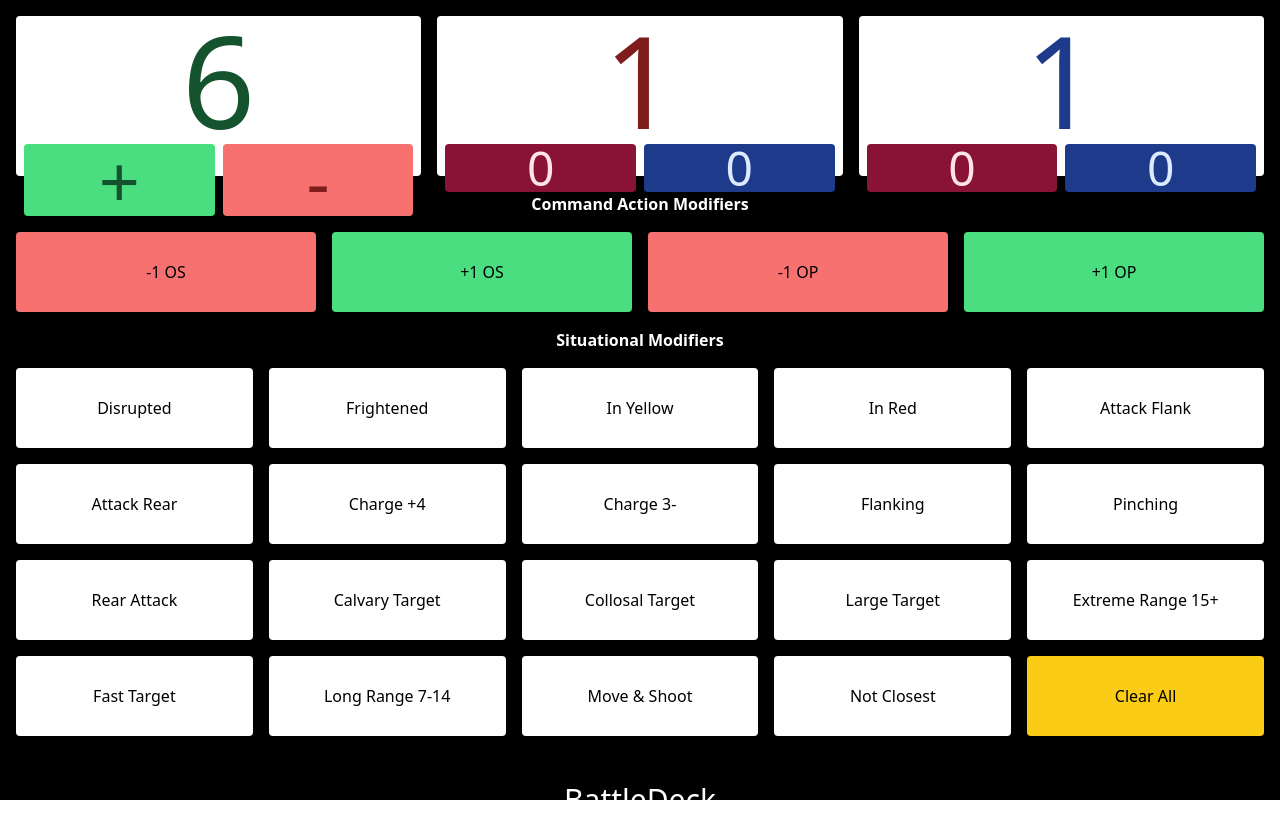
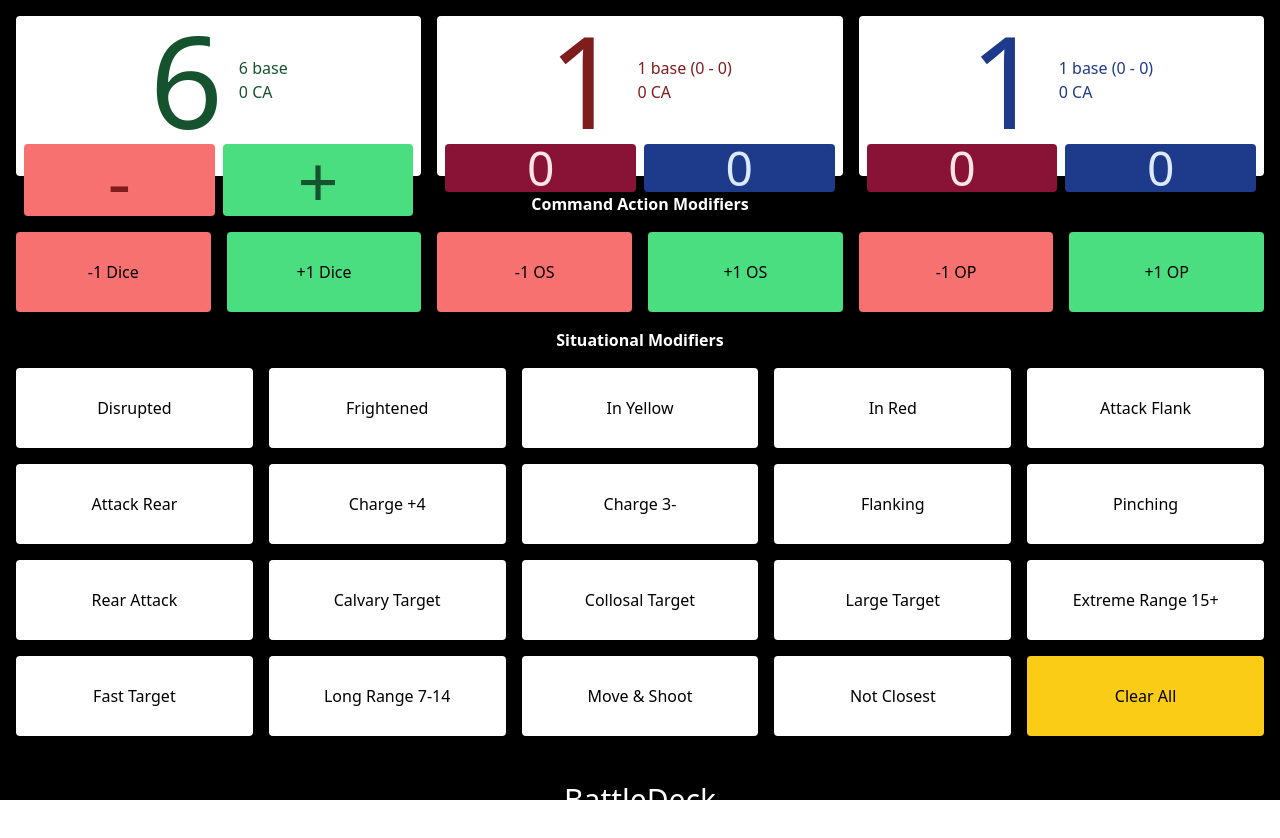
Before and after one commit to peterclark/battledeck, a React (Vite) app: page / in a window 1280 px wide. Built offline with nearby package versions, Linux system fonts and the light colour scheme.

Commit message:
wound modifiers

```diff
--- a/src/App.jsx
+++ b/src/App.jsx
@@ -6,16 +6,21 @@ import { max, min } from "lodash";
 import { useToggle, useUpdateEffect } from "react-use";
 import className from "classnames";
 
-const MAX_DICE = 20;
 const MAX_ROLL = 10;
 const MODIFIER_CLASSES = "flex-1 rounded";
 
 const App = () => {
   const [dice, setDice] = useState(6);
+  const [diceModifier, setDiceModifier] = useState(0);
   const [offensiveSkill, setOffensiveSkill] = useState(0);
   const [offensivePower, setOffensivePower] = useState(0);
   const [defensiveSkill, setDefensiveSkill] = useState(0);
   const [defensivePower, setDefensivePower] = useState(0);
+
+  const [commandActionModifiers, setCommandActionModifiers] = useState([0,0,0,0,0]);
+  const [offensiveSkillModifier, setOffensiveSkillModifier] = useState(0);
+  const [offensivePowerModifier, setOffensivePowerModifier] = useState(0);
+
   const [disrupted, toggleDisrupted] = useToggle(false);
   const [frightened, toggleFrightened] = useToggle(false);
   const [inTheYellow, toggleInTheYellow] = useToggle(false);
@@ -36,20 +41,6 @@ const App = () => {
   const [moveAndShoot, toggleMoveAndShoot] = useToggle(false);
   const [notClosestTarget, toggleNotClosestTarget] = useToggle(false);
 
-  const modifiers = {
-    disrupted,
-    frightened,
-    inTheYellow,
-    inTheRed,
-    attackingToFlank,
-    attackingToRear,
-    chargingFourOrMoreDice,
-    chargingThreeOrLessDice,
-    flanking,
-    pinching,
-    rearAttacking,
-  };
-
   // 6 is always a miss, 1 is always a hit
   const rollToHit = useMemo(() => {
     return max([min([offensiveSkill - defensiveSkill, 5]), 1]);
@@ -60,11 +51,23 @@ const App = () => {
   }, [offensivePower, defensivePower]);
 
   const handleIncDice = (mod) => {
-    setDice((dice + mod) % MAX_DICE);
+    setDice(max([dice + mod, 0]));
   };
+
+  const handleIncDiceModifier = (mod) => {
+    setDiceModifier(diceModifier + mod);
+  }
 
   const handleIncOffensiveSkill = (mod) => {
     setOffensiveSkill((os) => (os + mod) % MAX_ROLL);
+  };
+
+  const handleIncOffensiveSkillModifier = (mod) => {
+    setOffensiveSkillModifier((osm) => osm + mod);
+  };
+
+  const handleIncOffensivePowerModifier = (mod) => {
+    setOffensivePowerModifier((opm) => opm + mod);
   };
 
   const handleIncOffensivePower = (mod) => {
@@ -79,32 +82,32 @@ const App = () => {
     setDefensivePower((dp) => (dp + mod) % MAX_ROLL);
   };
 
-  const handleIncAttack = (mod) => {
+  const handleAddModifiers = (mod) => {
     const [d, os, op] = mod || [];
-    handleIncDice(d);
-    handleIncOffensiveSkill(os);
-    handleIncOffensivePower(op);
+    handleIncDiceModifier(d);
+    handleIncOffensiveSkillModifier(os);
+    handleIncOffensivePowerModifier(op);
   };
 
-  useUpdateEffect(() => handleIncAttack(disrupted ? [-1, -1, -1] : [1,1,1]) , [disrupted]);
-  // useMemo(() => handleIncAttack(frightened ? [-1, -1, -1] : [1,1,1]) , [frightened]);
-  useUpdateEffect(() => handleIncAttack(inTheYellow ? [-1, 0, 0] : [1,0,0]) , [inTheYellow]);
-  useUpdateEffect(() => handleIncAttack(inTheRed ? [-2,0,0] : [2,0,0]) , [inTheRed]);
-  useUpdateEffect(() => handleIncAttack(attackingToFlank ? [1,0,0,] : [-1,0,0]) , [attackingToFlank]);
-  useUpdateEffect(() => handleIncAttack(attackingToRear ? [0,-1,-1] : [0,1,1]) , [attackingToRear]);
-  useUpdateEffect(() => handleIncAttack(chargingFourOrMoreDice ? [+2,0,0] : [-2,0,0]) , [chargingFourOrMoreDice]);
-  useUpdateEffect(() => handleIncAttack(chargingThreeOrLessDice ? [1,0,0] : [-1,0,0]) , [chargingThreeOrLessDice]);
-  useUpdateEffect(() => handleIncAttack(flanking ? [0,1,0] : [0,-1,0]) , [flanking]);
-  useUpdateEffect(() => handleIncAttack(pinching ? [0,1,1] : [0,-1,-1]) , [pinching]);
-  useUpdateEffect(() => handleIncAttack(rearAttacking ? [0,1,1] : [0,-1,-1]) , [rearAttacking]);
-  useUpdateEffect(() => handleIncAttack(calvaryTarget ? [0,-1,0] : [0,1,0]) , [calvaryTarget]);
-  useUpdateEffect(() => handleIncAttack(collosalTarget ? [0,2,0] : [0,-2,0]) , [collosalTarget]);
-  useUpdateEffect(() => handleIncAttack(extremeRange ? [0,-2,0] : [0,2,0]) , [extremeRange]);
-  useUpdateEffect(() => handleIncAttack(fastMovingTarget ? [0,-1,0] : [0,1,0]) , [fastMovingTarget]);
-  useUpdateEffect(() => handleIncAttack(largeTarget ? [0,1,0] : [0,-1,0]) , [largeTarget]);
-  useUpdateEffect(() => handleIncAttack(longRange ? [0,-1,0] : [0,1,0]) , [longRange]);
-  useUpdateEffect(() => handleIncAttack(moveAndShoot ? [0,-1,0] : [0,1,0]) , [moveAndShoot]);
-  useUpdateEffect(() => handleIncAttack(notClosestTarget ? [0,-1,0] : [0,1,0]) , [notClosestTarget]);
+  useUpdateEffect(() => handleAddModifiers(disrupted ? [-1, -1, -1] : [1,1,1]) , [disrupted]);
+  // useMemo(() => handleAddModifiers(frightened ? [-1, -1, -1] : [1,1,1]) , [frightened]);
+  useUpdateEffect(() => handleAddModifiers(inTheYellow ? [-1, 0, 0] : [1,0,0]) , [inTheYellow]);
+  useUpdateEffect(() => handleAddModifiers(inTheRed ? [-2,0,0] : [2,0,0]) , [inTheRed]);
+  useUpdateEffect(() => handleAddModifiers(attackingToFlank ? [1,0,0,] : [-1,0,0]) , [attackingToFlank]);
+  useUpdateEffect(() => handleAddModifiers(attackingToRear ? [0,-1,-1] : [0,1,1]) , [attackingToRear]);
+  useUpdateEffect(() => handleAddModifiers(chargingFourOrMoreDice ? [+2,0,0] : [-2,0,0]) , [chargingFourOrMoreDice]);
+  useUpdateEffect(() => handleAddModifiers(chargingThreeOrLessDice ? [1,0,0] : [-1,0,0]) , [chargingThreeOrLessDice]);
+  useUpdateEffect(() => handleAddModifiers(flanking ? [0,1,0] : [0,-1,0]) , [flanking]);
+  useUpdateEffect(() => handleAddModifiers(pinching ? [0,1,1] : [0,-1,-1]) , [pinching]);
+  useUpdateEffect(() => handleAddModifiers(rearAttacking ? [0,1,1] : [0,-1,-1]) , [rearAttacking]);
+  useUpdateEffect(() => handleAddModifiers(calvaryTarget ? [0,-1,0] : [0,1,0]) , [calvaryTarget]);
+  useUpdateEffect(() => handleAddModifiers(collosalTarget ? [0,2,0] : [0,-2,0]) , [collosalTarget]);
+  useUpdateEffect(() => handleAddModifiers(extremeRange ? [0,-2,0] : [0,2,0]) , [extremeRange]);
+  useUpdateEffect(() => handleAddModifiers(fastMovingTarget ? [0,-1,0] : [0,1,0]) , [fastMovingTarget]);
+  useUpdateEffect(() => handleAddModifiers(largeTarget ? [0,1,0] : [0,-1,0]) , [largeTarget]);
+  useUpdateEffect(() => handleAddModifiers(longRange ? [0,-1,0] : [0,1,0]) , [longRange]);
+  useUpdateEffect(() => handleAddModifiers(moveAndShoot ? [0,-1,0] : [0,1,0]) , [moveAndShoot]);
+  useUpdateEffect(() => handleAddModifiers(notClosestTarget ? [0,-1,0] : [0,1,0]) , [notClosestTarget]);
 
   const handleClearAll = () => {
     setDice(6);
@@ -112,6 +115,8 @@ const App = () => {
     setOffensivePower(0);
     setDefensiveSkill(0);
     setDefensivePower(0);
+    setCommandActionModifiers([0,0,0,0,0])
+    setOffensiveSkillModifier(0);
     toggleDisrupted(false);
     toggleFrightened(false);
     toggleInTheYellow(false);
@@ -135,25 +140,48 @@ const App = () => {
 
   useEffect(() => handleClearAll(), []);
 
+  const [caDice, caOffensiveSkill, caOffensivePower, caDefensiveSkill, caDefensivePower] = commandActionModifiers;
+
   return (
     <div className="BattleDeck flex flex-col h-screen bg-black gap-4">
       <div className="Roll flex h-1/5 text-9xl mx-4 mt-4 my-2 mb-0 gap-4">
         <div className="Dice flex-1 flex flex-col items-center justify-between bg-white rounded">
-          <span className="text-green-900">{dice}</span>
+          <span className="text-green-900 flex gap-4">
+            {dice + caDice + diceModifier}
+            <div className="flex flex-col text-base justify-center">
+              <span>{dice} base</span>
+              <span>{caDice > 0 ? "+" : ""}{caDice} CA</span>
+              {disrupted ? <span>-1 Disrupted</span> : null}
+            </div>
+          </span>
           <div className="text-7xl flex w-full h-1/2 gap-2 pb-2">
-            <button className="flex-1 ml-2 border-white rounded bg-green-400 text-green-900" onClick={() => handleIncDice(1)}>+</button>
-            <button className="flex-1 mr-2 border-white rounded bg-red-400 text-red-900" onClick={() => handleIncDice(-1)}>-</button>
+            <button className="flex-1 ml-2 border-white rounded bg-red-400 text-red-900" onClick={() => handleIncDice(-1)}>-</button>
+            <button className="flex-1 mr-2 border-white rounded bg-green-400 text-green-900" onClick={() => handleIncDice(1)}>+</button>
           </div>
         </div>
         <div className="RollToHit flex-1 flex flex-col items-center justify-between bg-white rounded">
-          <span className="text-red-900">{rollToHit}</span>
+          <span className="text-red-900 flex gap-4">
+            {rollToHit + caOffensiveSkill + offensiveSkillModifier}
+            <div className="flex flex-col text-base justify-center">
+              <span>{rollToHit} base ({offensiveSkill} - {defensiveSkill})</span>
+              <span>{caOffensiveSkill > 0 ? "+" : ""}{caOffensiveSkill} CA</span>
+              {disrupted ? <span>-1 Disrupted</span> : null}
+            </div>
+          </span>
           <div className="text-5xl flex w-full h-1/2 gap-2 pb-2">
             <button className="OffensiveSkillRank ml-2 flex-1 border-white rounded bg-rose-900 text-rose-100"  onClick={() => handleIncOffensiveSkill(1)}>{offensiveSkill}</button>
             <button className="DefensiveSkillRank mr-2 flex-1 border-white rounded bg-blue-900 text-blue-100" onClick={() => handleIncDefensiveSkill(1)}>{defensiveSkill}</button>
           </div>
         </div>
         <div className="RollToWound flex-1 flex flex-col items-center justify-between bg-white rounded">
-          <div className="text-blue-900">{rollToWound}</div>
+          <div className="text-blue-900 flex gap-4">
+            {rollToWound + caOffensivePower + offensivePowerModifier}
+            <div className="flex flex-col text-base justify-center">
+              <span>{rollToWound} base ({offensivePower} - {defensivePower})</span>
+              <span>{caOffensivePower > 0 ? "+" : ""}{caOffensivePower} CA</span>
+              {disrupted ? <span>-1 Disrupted</span> : null}
+            </div>
+          </div>
           <div className="text-5xl flex w-full h-1/2 gap-2 pb-2">
             <button className="OffensivePowerRank ml-2 flex-1 border-white rounded bg-rose-900 text-rose-100"  onClick={() => handleIncOffensivePower(1)}>{offensivePower}</button>
             <button className="DefensivePowerRank mr-2 flex-1 border-white rounded bg-blue-900 text-blue-100" onClick={() => handleIncDefensivePower(1)}>{defensivePower}</button>
@@ -162,10 +190,12 @@ const App = () => {
       </div>
       <div className="text-white font-bold flex justify-center">Command Action Modifiers</div>
       <div className="CommandActionModifiers flex h-20 gap-4 mx-4 min-h-20">
-        <button className="Plus1 flex-1 bg-red-400 rounded" onClick={() => handleIncOffensiveSkill(-1)}>-1 OS</button>
-        <button className="Plus1 flex-1 bg-green-400 rounded" onClick={() => handleIncOffensiveSkill(1)}>+1 OS</button>
-        <button className="Plus1 flex-1 bg-red-400 rounded" onClick={() => handleIncOffensivePower(-1)}>-1 OP</button>
-        <button className="Plus1 flex-1 bg-green-400 rounded" onClick={() => handleIncOffensivePower(1)}>+1 OP</button>
+        <button className="Plus1 flex-1 bg-red-400 rounded" onClick={() => setCommandActionModifiers(([d, ...rest]) => ([d - 1, ...rest]))}>-1 Dice</button>
+        <button className="Plus1 flex-1 bg-green-400 rounded" onClick={() => setCommandActionModifiers(([d, ...rest]) => ([d + 1, ...rest]))}>+1 Dice</button>
+        <button className="Plus1 flex-1 bg-red-400 rounded" onClick={() => setCommandActionModifiers(([d, os, ...rest]) => ([d, os - 1, ...rest]))}>-1 OS</button>
+        <button className="Plus1 flex-1 bg-green-400 rounded" onClick={() => setCommandActionModifiers(([d, os, ...rest]) => ([d, os + 1, ...rest]))}>+1 OS</button>
+        <button className="Plus1 flex-1 bg-red-400 rounded" onClick={() => setCommandActionModifiers(([d, os, op, ...rest]) => ([d, os, op - 1, ...rest]))}>-1 OP</button>
+        <button className="Plus1 flex-1 bg-green-400 rounded" onClick={() => setCommandActionModifiers(([d, os, op, ...rest]) => ([d, os, op + 1, ...rest]))}>+1 OP</button>
       </div>
       <div className="text-white font-bold flex justify-center">Situational Modifiers</div>
       <div className="SituationalModifiers mx-4 flex flex-col flex-1 gap-4">
```
